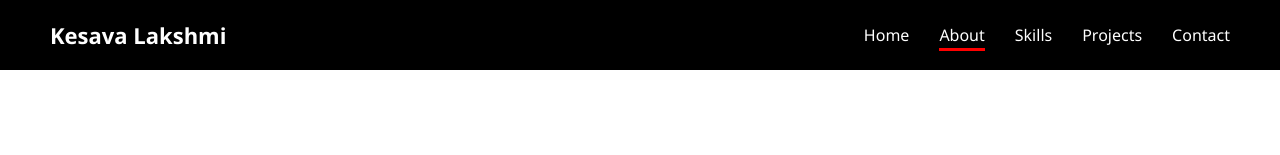
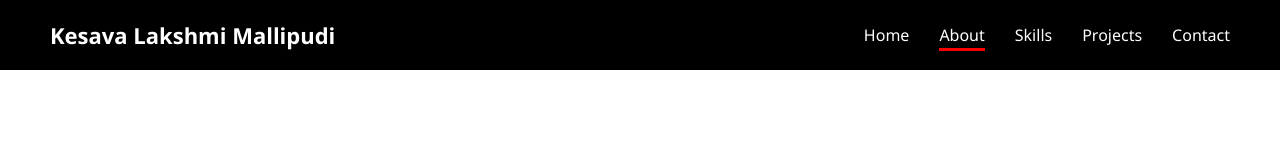
Before and after one commit to mkesavalakshmi/student-portfolio, a plain HTML site: page about.html in a window 1280 px wide. Shown: the top 155 px of the page. Drawn offline with Linux system fonts and the light colour scheme.

Commit message:
Update author name in about.html

```diff
--- a/about.html
+++ b/about.html
@@ -8,7 +8,7 @@
 
 <header>
     <nav>
-        <div class="logo">Kesava Lakshmi</div>
+        <div class="logo">Kesava Lakshmi Mallipudi</div>
         <ul>
             <li><a href="index.html">Home</a></li>
             <li><a href="about.html">About</a></li>
```
